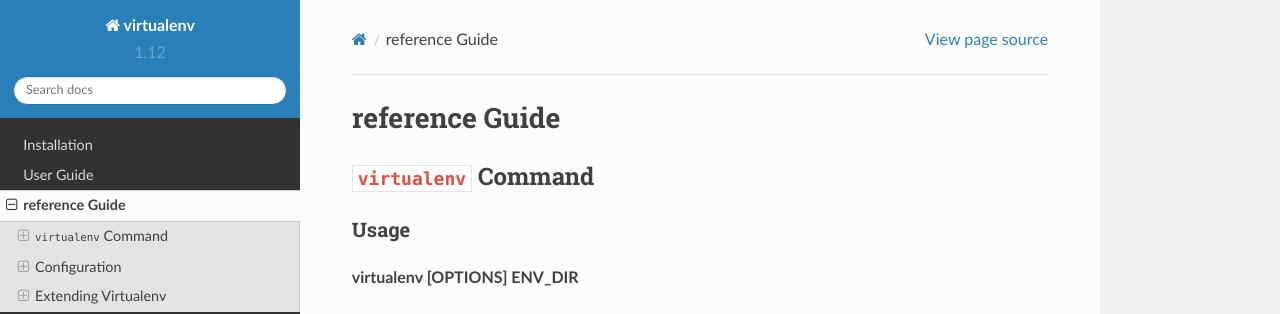
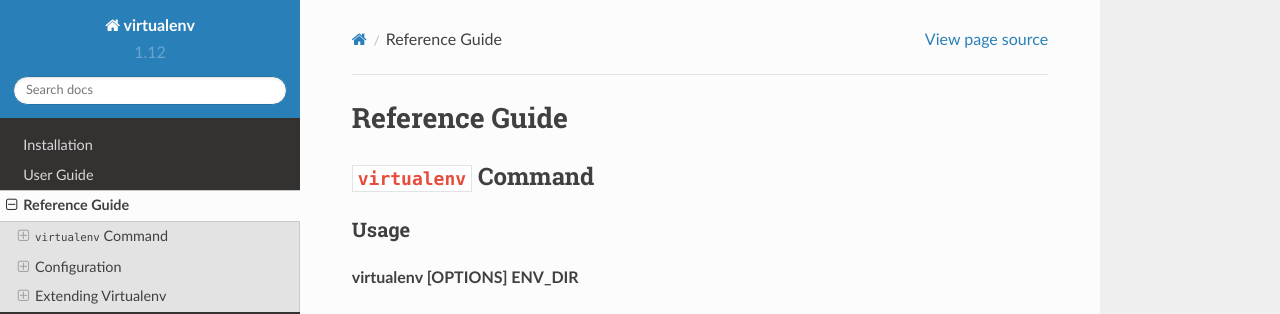
Before and after one commit to pypa/virtualenv, a Sphinx documentation site: the page built from docs/reference.rst, in a window 1280 px wide and 900 px high. Shown: the top 314 px of the window. Built offline with Sphinx 7.4.7 and the Read the Docs theme 2.0.0, drawn with Linux system fonts in a browser that asks for light colours.

Commit message:
Capitalization Is Awesome

```diff
--- a/docs/reference.rst
+++ b/docs/reference.rst
@@ -1,4 +1,4 @@
-reference Guide
+Reference Guide
 ===============
 
 ``virtualenv`` Command
```
